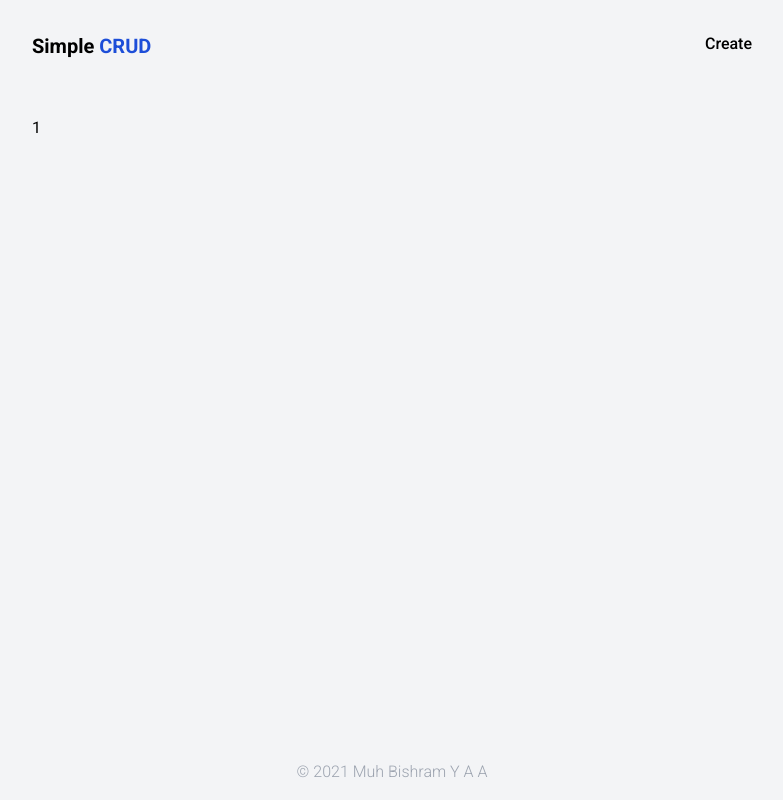
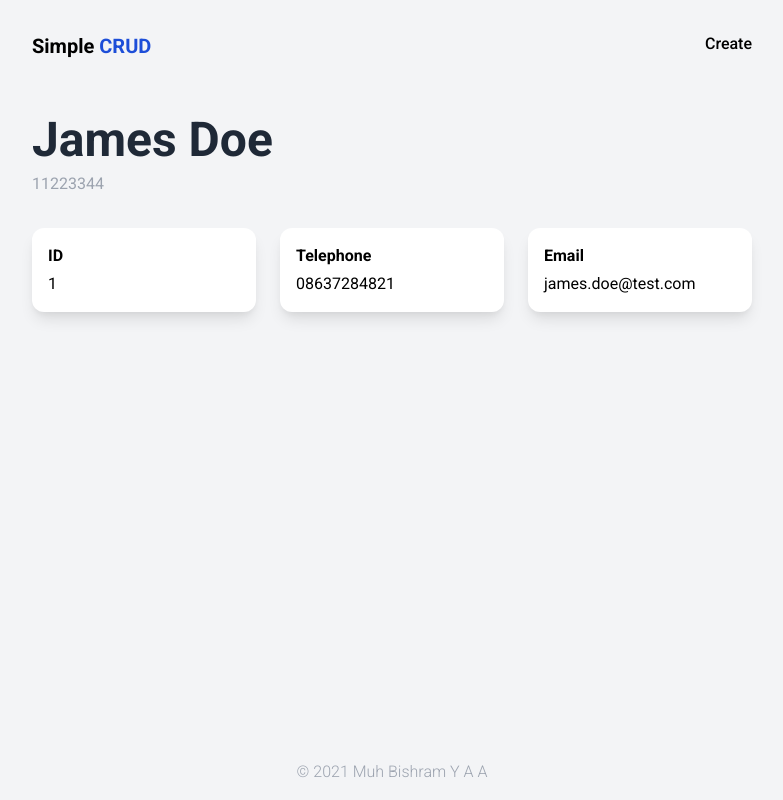
Before and after one commit to mbishram/simple-crud, a Next.js app: page /1 in a window 1280 px wide. Shown: the whole page, without its empty margins (248-1031 px from the left). Built offline with nearby package versions, Linux system fonts and the light colour scheme.

Commit message:
Add detail page

```diff
--- a/src/pages/[id]/index.tsx
+++ b/src/pages/[id]/index.tsx
@@ -1,8 +1,42 @@
 import { MainLayout } from "@/layouts/MainLayout";
 import { useRouter } from "next/router";
+import Head from "next/head";
+import { UserUtils } from "@/utils/user-utils";
 
 export default function Detail() {
 	const router = useRouter();
 	const { id } = router.query;
-	return <MainLayout>{id}</MainLayout>;
+
+	const user = UserUtils.getUser(Number(id)).data[0];
+
+	return (
+		<MainLayout>
+			<Head>
+				<title>
+					{user?.name || "Name is Missing"} -{" "}
+					{process.env.NEXT_PUBLIC_APP_NAME}
+				</title>
+			</Head>
+			<h2 className="text-5xl font-bold text-gray-800 mb-2">
+				{user?.name || "Name is Missing"}
+			</h2>
+			<p className="text-gray-400 mb-8">
+				{user?.nip || "NIP is Missing"}
+			</p>
+			<div className="grid grid-cols-3 gap-6">
+				<div className="p-4 bg-white rounded-xl shadow-lg">
+					<p className="font-bold mb-1">ID</p>
+					<p>{user?.id || "ID is Missing"}</p>
+				</div>
+				<div className="p-4 bg-white rounded-xl shadow-lg">
+					<p className="font-bold mb-1">Telephone</p>
+					<p>{user?.tlp || "Telephone is Missing"}</p>
+				</div>
+				<div className="p-4 bg-white rounded-xl shadow-lg">
+					<p className="font-bold mb-1">Email</p>
+					<p>{user?.email || "Email is Missing"}</p>
+				</div>
+			</div>
+		</MainLayout>
+	);
 }
```
